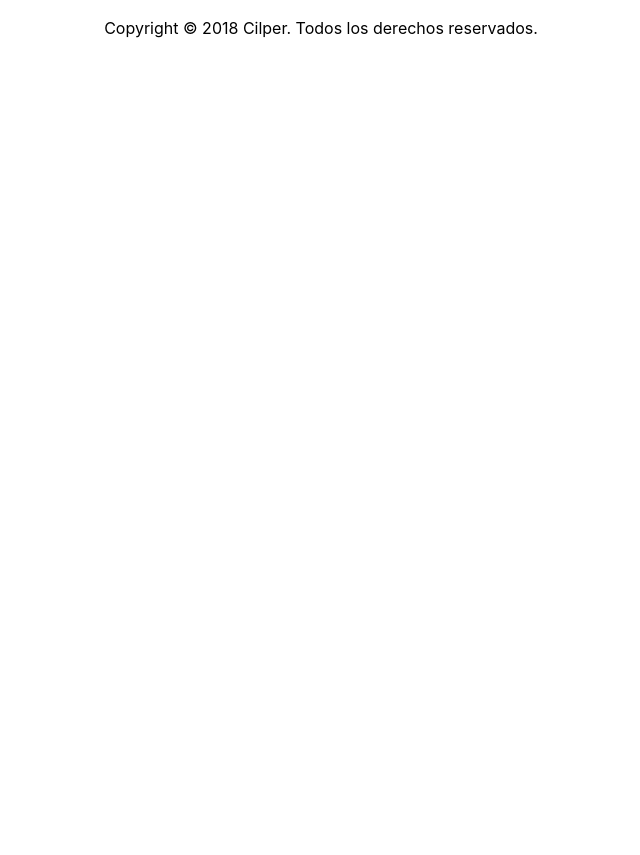
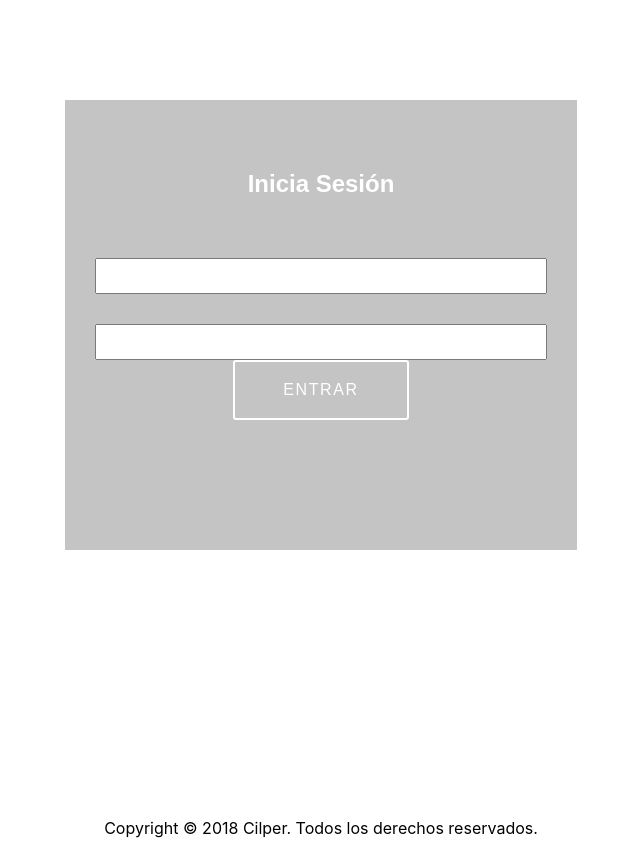
Before and after one commit to SaulSandovalM/Citas, a React (Create React App) app: page /Login in a window 1280 px wide. Shown: the whole page, without its empty margins (319-959 px from the left). Before the commit the page ends 800 px from the top, so only its background shows below. Built offline with nearby package versions, Linux system fonts and the light colour scheme.

Commit message:
login X_x

```diff
--- a/src/Routes.js
+++ b/src/Routes.js
@@ -2,10 +2,12 @@ import React from 'react';
 import {Route, Switch} from 'react-router-dom';
 import Home from './components/home/Home';
 import TablePachuca from "./components/tables/pachuca/TablePachuca";
+import LoginContainer from "./components/login/LoginContainer";
 
 export const Routes = () => (
   <Switch>
     <Route exact path="/" component={Home}/>
     <Route exact path="/TablePachuca" component={TablePachuca} />
+    <Route exact path="/Login" component={LoginContainer} />
   </Switch>
 );
--- a/src/components/home/Home.js
+++ b/src/components/home/Home.js
@@ -1,7 +1,6 @@
 import React, { Component } from 'react';
 import './Home.css';
 import firebaseConf from '../../Firebase';
-import {Link} from 'react-router-dom';
 
 class Home extends Component {
   constructor(props) {
@@ -312,9 +311,6 @@ class Home extends Component {
                   <div className="presentation-cta">
                     <button type='submit' className="boton-color2">Confirmar</button>
                   </div>
-                  <Link to="/TablePachuca">
-                    <button>TablePachuca</button>
-                  </Link>
                 </form>
               </div>
             </div>
--- /dev/null
+++ b/src/components/login/Login.css
@@ -0,0 +1,56 @@
+.back-login {
+  font-family: 'Montserrat', sans-serif;
+  width:100%;
+  height:100vh;
+  background-position: center;
+  background-size: cover;
+}
+.login{
+  width: 100%;
+  background-color: #c3c3c3;
+  opacity: 0.97;
+  position: relative;
+  margin-top: 100px;
+  height: 450px;
+}
+
+.login h2{
+  color: white;
+  text-align: center;
+  padding-top: 50px;
+  padding-bottom: 30px;
+}
+
+.back-login h1{
+  letter-spacing: 2px;
+  text-align:center;
+  position: absolute;
+  left:50px;
+  top: 40%;
+  font-size:35px;
+  color: white;
+}
+.boton2-l {
+  padding: 1.2em 3em;
+  background: #fff;
+  text-decoration: none;
+  color: #fff !important;
+  letter-spacing: 0.1em;
+  margin: 0 auto;
+  text-transform: uppercase;
+  display: inline-flex;
+  justify-content: center;
+  align-items: center;
+  background: transparent;
+  border: none;
+  border-width: 2px;
+  border-style: solid;
+  border-radius: 3px;
+  text-align: center;
+  outline: none;
+  font-weight: 500;
+  font-size: 16px;
+}
+.cta2 {
+  text-align: center;
+}
--- /dev/null
+++ b/src/components/login/Login.js
@@ -0,0 +1,41 @@
+import React from 'react';
+
+const Login = (props) => {
+  console.log(props.usuario);
+  return (
+    <div style={{display: 'flex', justifyContent: 'center', width: '40%'}}>
+    <div className="login">
+      <h2>Inicia Sesión</h2>
+      <form
+        style={{display: 'flex', flexDirection: 'column'}}
+        onSubmit={props.onSubmit}>
+        <input
+          style={{margin: '10px 30px 0px 30px', height: '30px'}}
+          name="email"
+          required
+          floatingLabelText="Email"
+          value={props.usuario.email}
+          onChange={props.onChange}
+          type="email"
+          fullWidth={true}
+        />
+        <input
+          style={{margin: '30px 30px 0px 30px', height: '30px'}}
+          name="password"
+          required
+          floatingLabelText="Contraseña"
+          value={props.usuario.password}
+          onChange={props.onChange}
+          type="password"
+          fullWidth={true}
+        />
+        <div className="cta2">
+          <button className="boton2-l" type="submit" primary={true} fullWidth={true}>Entrar</button>
+        </div>
+      </form>
+    </div>
+    </div>
+  );
+};
+
+export default Login;
--- /dev/null
+++ b/src/components/login/LoginContainer.js
@@ -0,0 +1,87 @@
+import React, {Component} from 'react';
+import Login from "./Login";
+import './Login.css'
+import {bindActionCreators} from 'redux';
+import {connect} from 'react-redux';
+import * as usuarioActions from '../../actions/usuarioActions';
+
+const containerStyle = {
+  height: '100vh',
+  display: 'flex',
+  alingItems: 'center',
+  justifyContent: 'center',
+};
+
+class LoginContainer extends Component {
+  state = {
+    showDrawer : false
+  };
+
+  openDrawer = () => {
+    let {showDrawer} = this.state;
+    showDrawer = !showDrawer;
+    this.setState({showDrawer});
+  };
+
+  forceClosingDrawer = () => {
+    this.setState({showDrawer:false})
+  };
+
+  constructor(props) {
+    super(props);
+    this.state = {
+      usuario:{
+        email: '',
+        password: '',
+      }
+    };
+  }
+
+  loginWithPassword = (e) => {
+    e.preventDefault();
+    const user = Object.assign({},this.state.usuario);
+    console.log(user.email + user.password);
+    this.props.usuarioActions.iniciarSesion(user)
+    .then( () => {
+        this.props.history.push('/TablePachuca');
+    });
+  };
+
+  handleChange = (e) => {
+    let usuario = this.state.usuario;
+    usuario[e.target.name] = e.target.value;
+    this.setState({usuario});
+  };
+
+  render(){
+    return(
+      <div>
+        <div className="back-login">
+          <div style={containerStyle}>
+            <Login
+              onChange={this.handleChange}
+              onSubmit={this.loginWithPassword}
+              usuario={this.state.usuario}
+            />
+          </div>
+        </div>
+        <div>
+        </div>
+      </div>
+    );
+  }
+}
+
+function mapStateToProps(state, ownProps) {
+  return {
+    usuario: state.usuario
+  }
+}
+
+function mapDispatchToProps(dispatch) {
+  return {
+    usuarioActions: bindActionCreators(usuarioActions,dispatch)
+  }
+}
+
+export default connect(mapStateToProps,mapDispatchToProps) (LoginContainer);
--- a/src/components/tables/Tables.css
+++ b/src/components/tables/Tables.css
@@ -5,14 +5,34 @@
   display: flex;
   flex-direction: row;
   width: 100%;
-  color: #448AFF;
+  color: grey;
   border: none;
-  border-width: 2px;
+  border-width: 1px;
   border-style: solid;
-  border-radius: 3px;
 }
 .products-al-2 {
   display: flex;
   flex-direction: row;
   width: 100%;
 }
+.col-table {
+  width: 16.6%;
+  height: 40px;
+  color: black;
+  display: flex;
+  flex-direction: column;
+  justify-content: center;
+  font-weight: bold;
+  border-left: 1px solid;
+  padding-left: 10px;
+}
+.data-table {
+  width: 16.6%;
+  height: 40px;
+  color: black;
+  display: flex;
+  flex-direction: column;
+  justify-content: center;
+  border-left: 1px solid;
+  padding-left: 10px;
+}
--- a/src/components/tables/pachuca/TablePachuca.js
+++ b/src/components/tables/pachuca/TablePachuca.js
@@ -28,22 +28,22 @@ class TablePachuca extends Component {
       <div className="App">
         <h1>Citas</h1>
           <div className="products-al">
-            <div style={{width: '16.6%', height: '40px', color: 'black', display: 'flex', flexDirection: 'column', justifyContent: 'center', fontWeight: 'bold'}}>Nombre</div>
-            <div style={{width: '16.6%', height: '40px', color: 'black', display: 'flex', flexDirection: 'column', justifyContent: 'center', fontWeight: 'bold'}}>Correo</div>
-            <div style={{width: '16.6%', height: '40px', color: 'black', display: 'flex', flexDirection: 'column', justifyContent: 'center', fontWeight: 'bold'}}>RFC</div>
-            <div style={{width: '16.6%', height: '40px', color: 'black', display: 'flex', flexDirection: 'column', justifyContent: 'center', fontWeight: 'bold'}}>Municipio</div>
-            <div style={{width: '16.6%', height: '40px', color: 'black', display: 'flex', flexDirection: 'column', justifyContent: 'center', fontWeight: 'bold'}}>Colonia</div>
-            <div style={{width: '16.6%', height: '40px', color: 'black', display: 'flex', flexDirection: 'column', justifyContent: 'center', fontWeight: 'bold'}}>Fecha/Hora</div>
+            <div className="col-table">Nombre</div>
+            <div className="col-table">Correo</div>
+            <div className="col-table">RFC</div>
+            <div className="col-table">Municipio</div>
+            <div className="col-table">Colonia</div>
+            <div className="col-table">Fecha/Hora</div>
           </div>
         {
           this.state.agendaCita.map(agendaCita => (
             <div className="products-al">
-              <div style={{width: '16.6%', height: '40px', color: 'black', display: 'flex', flexDirection: 'column', justifyContent: 'center'}}>{agendaCita.nombre} {agendaCita.apellidop} {agendaCita.apellidom}</div>
-              <div style={{width: '16.6%', height: '40px', color: 'black', display: 'flex', flexDirection: 'column', justifyContent: 'center'}}>{agendaCita.email}</div>
-              <div style={{width: '16.6%', height: '40px', color: 'black', display: 'flex', flexDirection: 'column', justifyContent: 'center'}}>{agendaCita.rfc}</div>
-              <div style={{width: '16.6%', height: '40px', color: 'black', display: 'flex', flexDirection: 'column', justifyContent: 'center'}}>{agendaCita.municipio}</div>
-              <div style={{width: '16.6%', height: '40px', color: 'black', display: 'flex', flexDirection: 'column', justifyContent: 'center'}}>{agendaCita.colonia}</div>
-              <div style={{width: '16.6%', height: '40px', color: 'black', display: 'flex', flexDirection: 'column', justifyContent: 'center'}}>{agendaCita.hora} - {agendaCita.fecha}</div>
+              <div className="data-table">{agendaCita.nombre} {agendaCita.apellidop} {agendaCita.apellidom}</div>
+              <div className="data-table">{agendaCita.email}</div>
+              <div className="data-table">{agendaCita.rfc}</div>
+              <div className="data-table">{agendaCita.municipio}</div>
+              <div className="data-table">{agendaCita.colonia}</div>
+              <div className="data-table">{agendaCita.hora} - {agendaCita.fecha}</div>
             </div>
           )).reverse()
         }
```
Also changed, not shown: src/components/tables/Tables.js (added).
